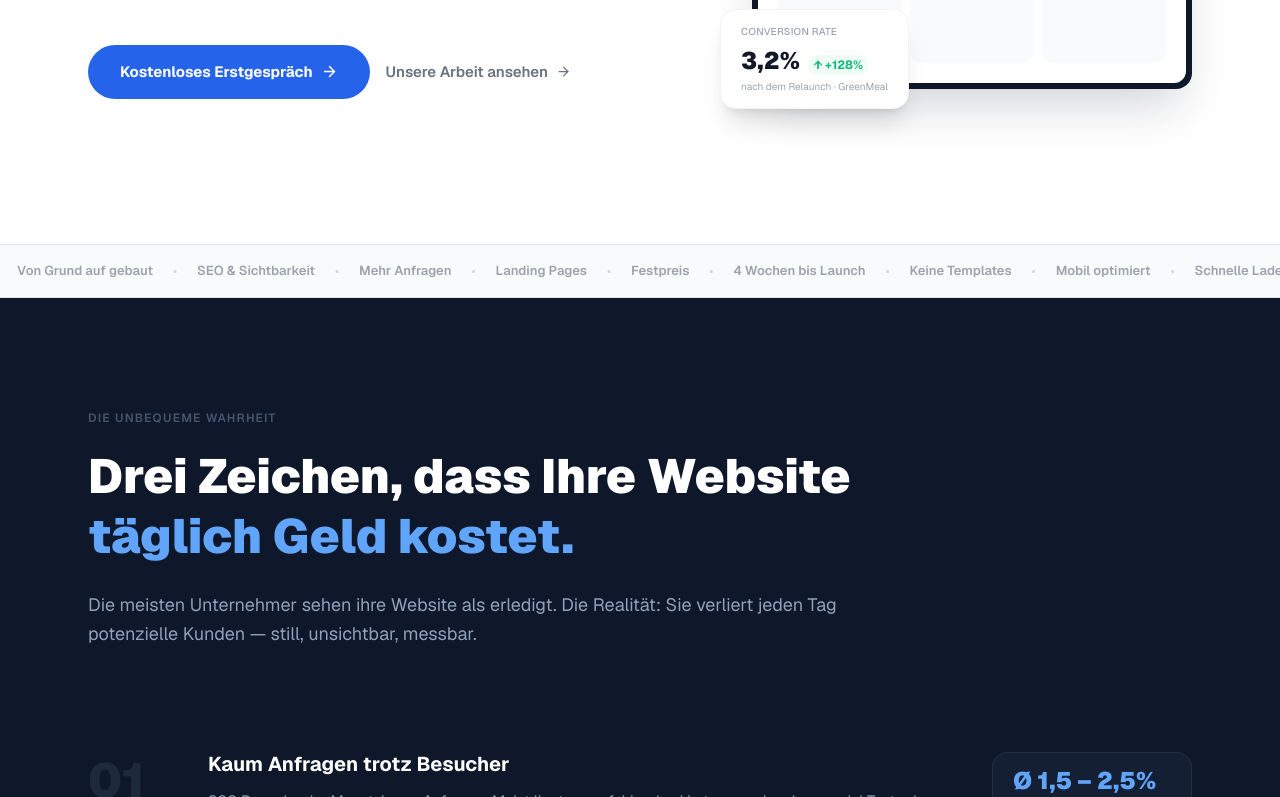
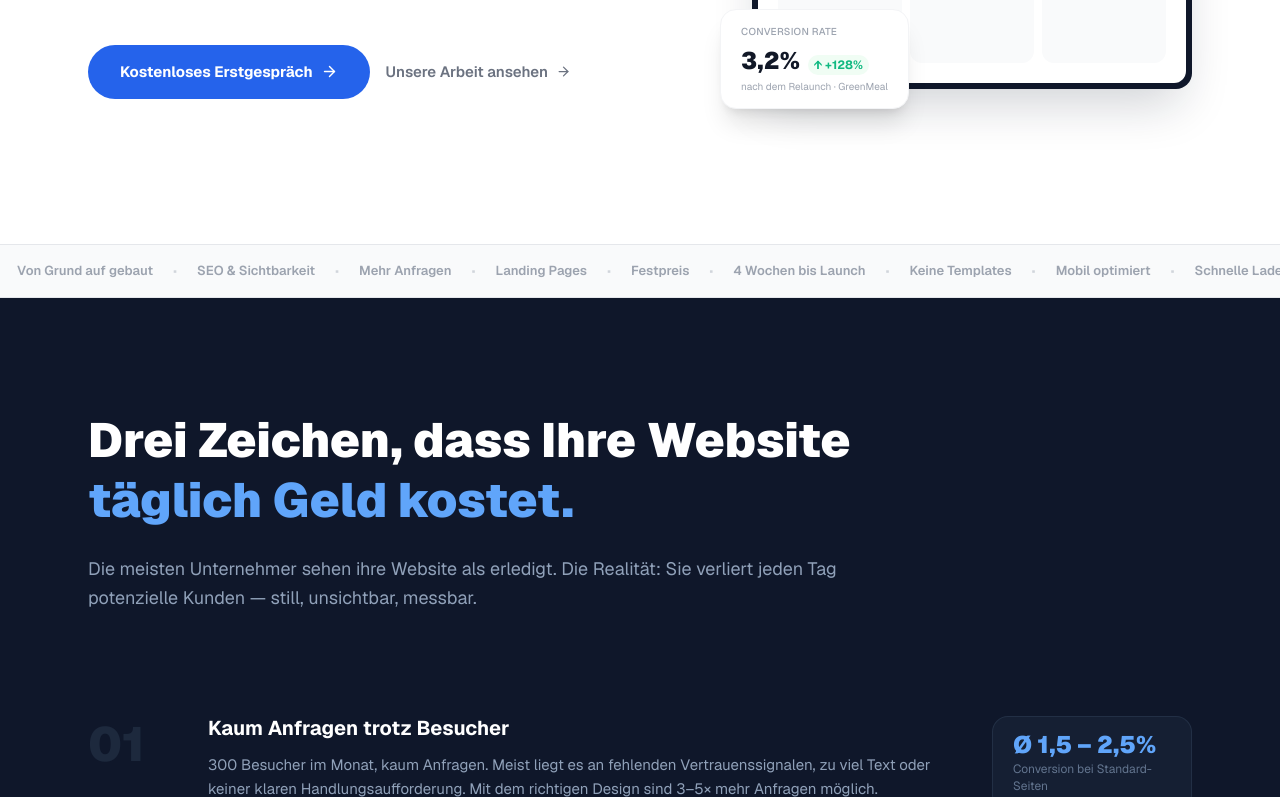
Before and after one commit to chjungdus/Neue-Website, a Next.js app: page / in a window 1280 px wide. Shown: the part 556-1353 px from the top of the page. Built offline with nearby package versions, Linux system fonts and the light colour scheme.

Commit message:
Remove uppercase section label from problem section

```diff
--- a/src/components/home/problem-section.tsx
+++ b/src/components/home/problem-section.tsx
@@ -29,9 +29,6 @@
     <section className="py-28 bg-[#0f172a]">
       <div className="max-w-6xl mx-auto px-6">
         <FadeIn>
-          <p className="text-slate-600 text-xs font-semibold uppercase tracking-widest mb-5">
-            Die unbequeme Wahrheit
-          </p>
           <div className="max-w-3xl mb-16">
             <h2 className="text-4xl md:text-5xl font-black text-white leading-tight mb-6">
               Drei Zeichen, dass Ihre Website
```
